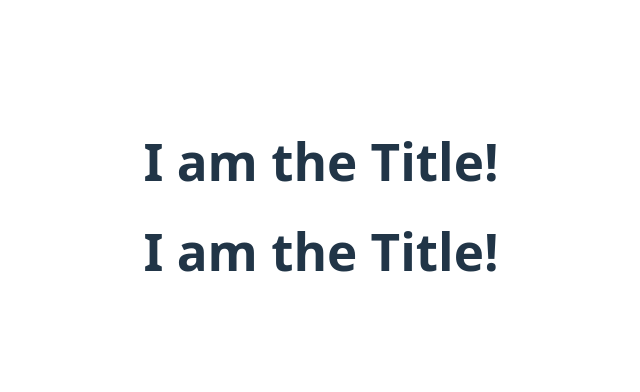
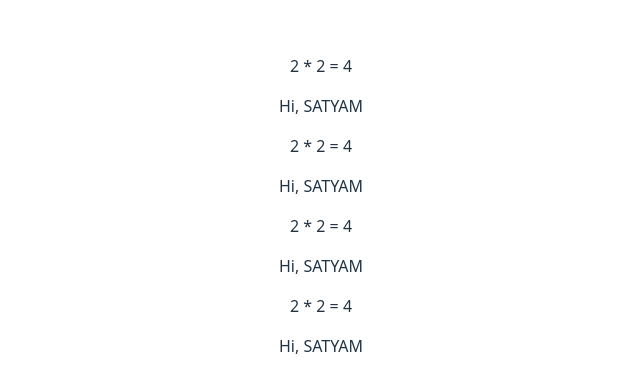
Before and after one commit to CrysPy-SAM/basic-react-app, a React (Vite) app: page / in a window 1280 px wide. Shown: the part 194-586 px from the top of the page, without its empty margins (319-959 px from the left). Built offline with nearby package versions, Linux system fonts and the light colour scheme.

Commit message:
Initial commit

```diff
--- a/src/App.jsx
+++ b/src/App.jsx
@@ -6,6 +6,8 @@ function App(){
    <>
     <Title/>
      <Title/>
+      <Title/>
+     <Title/>
    </>
   );
 }
--- a/src/Title.jsx
+++ b/src/Title.jsx
@@ -1,5 +1,11 @@
 function Title(){
-  return <h1>I am the Title!</h1>;
+    let name = "satyam";
+    return(
+  <div>
+    <p> 2 * 2 = {2*2} </p>
+    <p>Hi, {name.toUpperCase()}</p>
+  </div>
+    );
 }
 
 export default Title;
```
